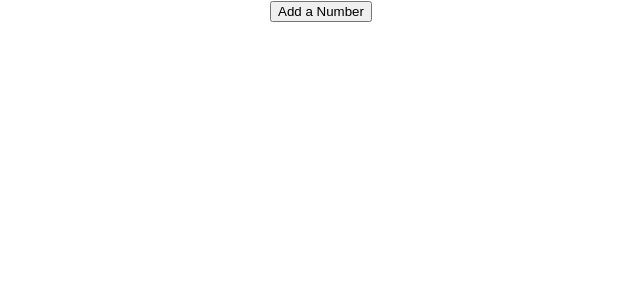
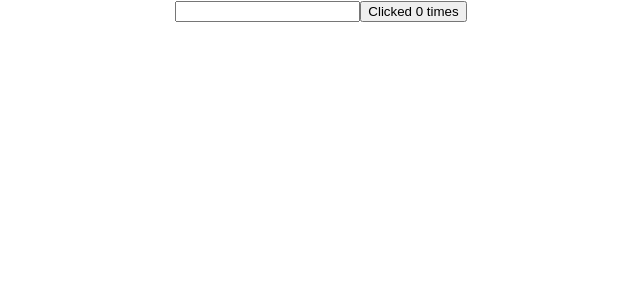
Before and after one commit to Pradeep712/React, a React (Create React App) app in the folder hello-world/: page / in a window 1280 px wide. Shown: the top 300 px of the page, without its empty margins (319-959 px from the left). Built offline with nearby package versions, Linux system fonts and the light colour scheme.

Commit message:
Step 35 ReactHook useEffect

```diff
--- a/hello-world/src/App.js
+++ b/hello-world/src/App.js
@@ -1,12 +1,12 @@
 import React, { Component } from 'react';
 import './App.css';
-import HookCounterFour from './component/HookCounterFour';
+import HookUseEffect from './component/HookUseEffect';
 
 class App extends Component {
   render() {
     return (
       <div className='App'>
-        <HookCounterFour />
+        <HookUseEffect />
       </div>
     )
   }
--- /dev/null
+++ b/hello-world/src/component/HookUseEffect.js
@@ -0,0 +1,24 @@
+import React, { useState, useEffect } from 'react'
+
+function HookUseEffect() {
+    const [count, setCount] = useState(0)
+    const [name, setName] = useState('')
+
+    //It runs after every single render effect
+    useEffect(() => {
+        console.log("UseEffect  -Updates Document Title")
+        document.title = `You Clicked ${count} times`
+    }, [count])//This 2nd parameter conditionally renders when count value changes.
+
+    return (
+        <div>
+            <input type="text"
+                value={name}
+                onChange={e => setName(e.target.value)}
+            />
+            <button onClick={() => setCount(count + 1)}>Clicked {count} times</button>
+        </div>
+    )
+}
+
+export default HookUseEffect
```
